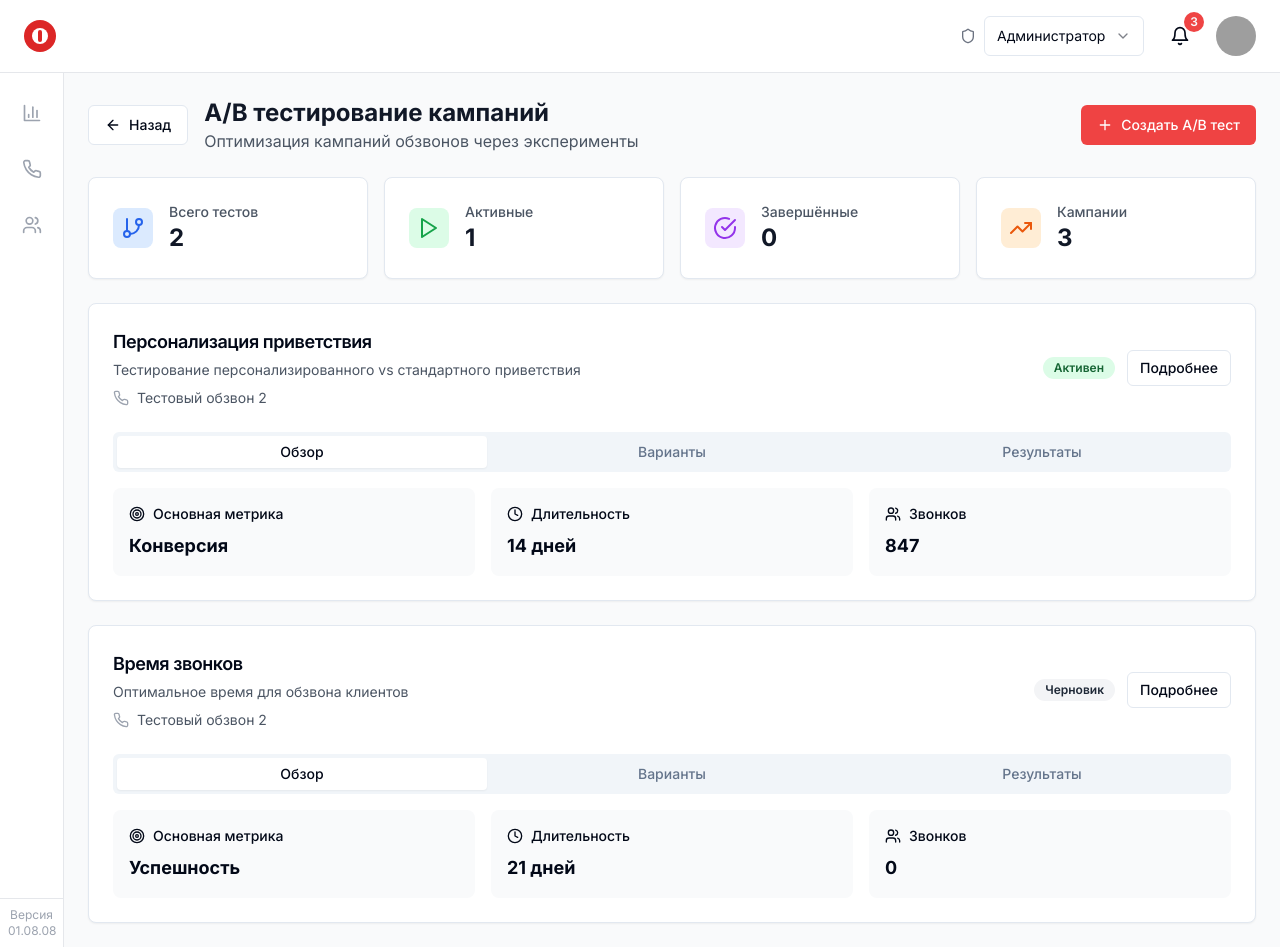
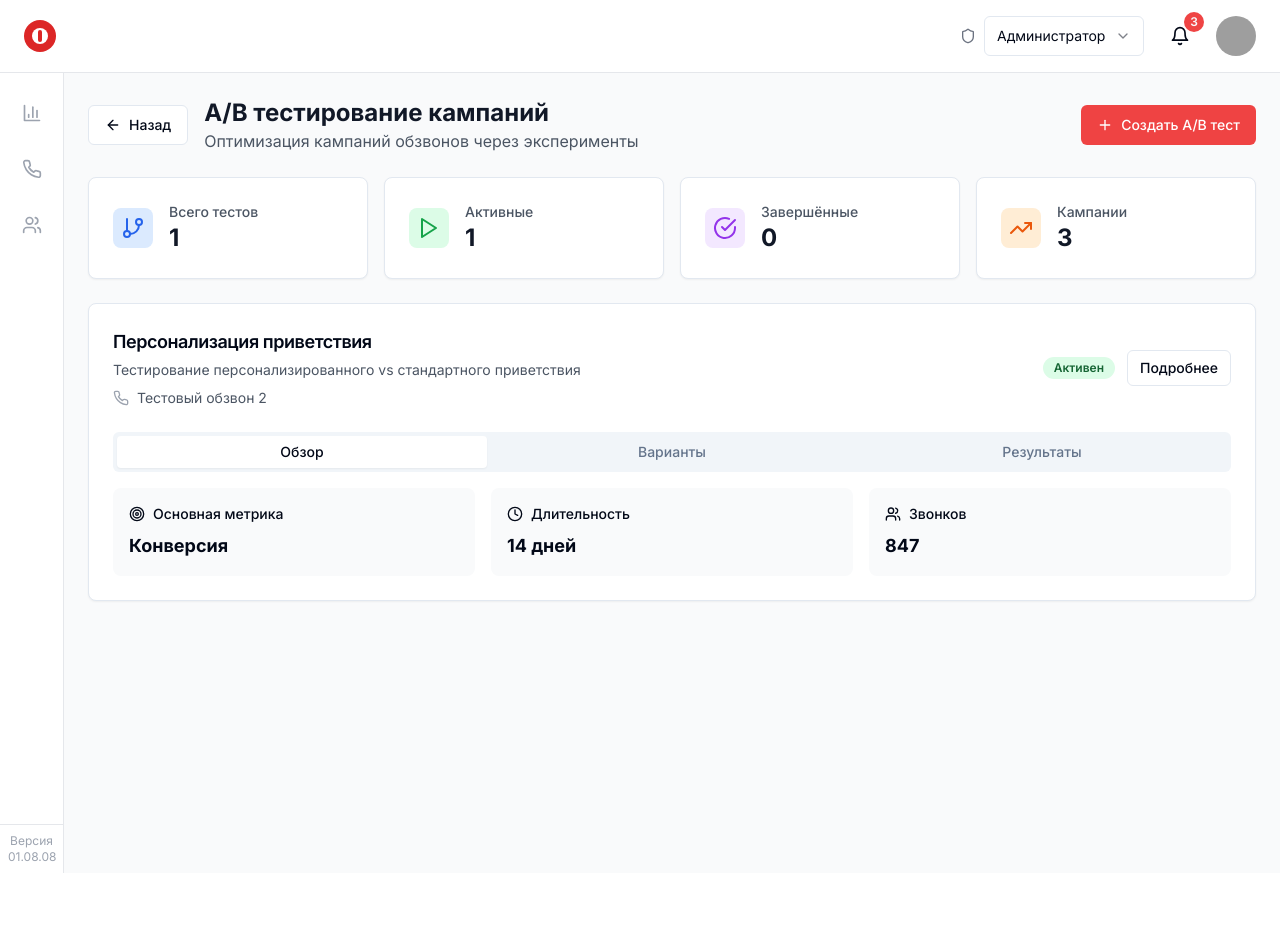
Before and after one commit to Nik-Kns/hantico-call-center, a Next.js app: page /obzvoni/ab-tests in a window 1280 px wide. After the commit the page ends 873 px from the top, so only its background shows below. Built offline with nearby package versions, Linux system fonts and the light colour scheme; grey boxes are pictures that could not be loaded.

Commit message:
ui(ab-tests): удалён тест 'Время звонков' — оставлен только персонализация приветствия

```diff
--- a/src/app/obzvoni/ab-tests/page.tsx
+++ b/src/app/obzvoni/ab-tests/page.tsx
@@ -94,48 +94,6 @@ const mockCampaignABTests = [
     createdAt: new Date('2024-01-15T10:00:00Z'),
     startedAt: new Date('2024-01-15T12:00:00Z')
   },
-  {
-    id: 'campaign-ab-2',
-    name: 'Время звонков',
-    description: 'Оптимальное время для обзвона клиентов',
-    campaignId: 'obz-1',
-    campaignName: 'Тестовый обзвон 2',
-    status: 'draft',
-    variants: [
-      {
-        id: 'variant-a',
-        name: 'A (Утро)',
-        description: '9:00-12:00',
-        trafficAllocation: 33,
-        isControl: true
-      },
-      {
-        id: 'variant-b',
-        name: 'B (День)',
-        description: '12:00-16:00',
-        trafficAllocation: 33
-      },
-      {
-        id: 'variant-c',
-        name: 'C (Вечер)',
-        description: '16:00-19:00',
-        trafficAllocation: 34
-      }
-    ],
-    metrics: {
-      totalCalls: 0,
-      variantMetrics: {},
-      statisticalSignificance: {}
-    },
-    settings: {
-      duration: 21,
-      minSampleSize: 1500,
-      confidenceLevel: 95,
-      primaryMetric: 'success_rate',
-      autoStop: false
-    },
-    createdAt: new Date('2024-01-16T14:00:00Z')
-  }
 ]
 
 export default function ObzvoniABTestsPage() {
```
